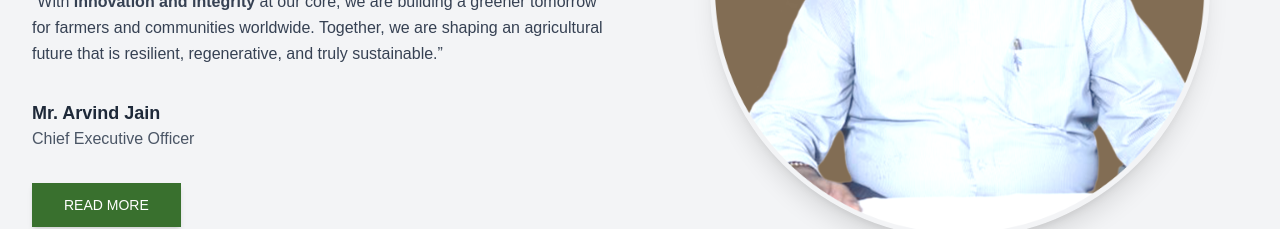
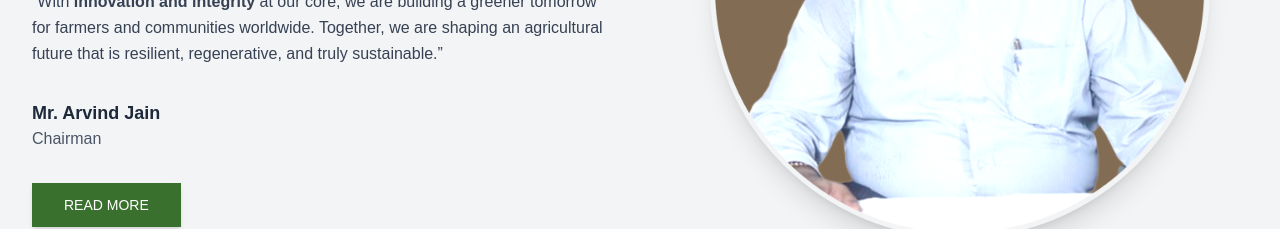
Before and after one commit to chwla/biogreen-website, a Next.js app: page / in a window 1280 px wide. Shown: the part 1980-2209 px from the top of the page. Built offline with nearby package versions, Linux system fonts and the light colour scheme.

Commit message:
fixed typo

```diff
--- a/src/app/components/home2.js
+++ b/src/app/components/home2.js
@@ -81,7 +81,7 @@ const Home2 = () => {
                   Mr. Arvind Jain
                 </p>
                 <p className="text-gray-600 text-base">
-                  Chief Executive Officer
+                  Chairman
                 </p>
               </div>
 
```
